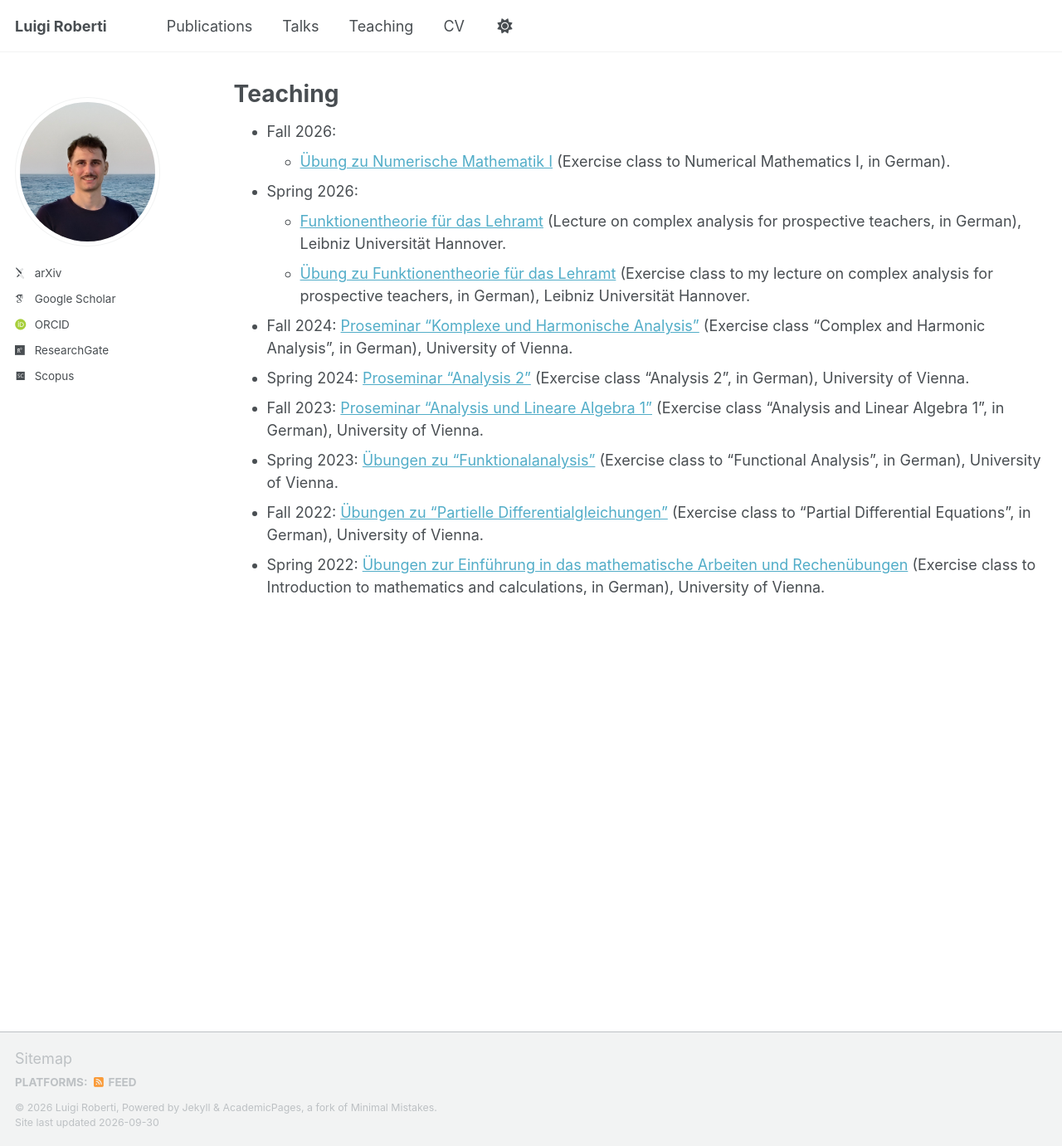
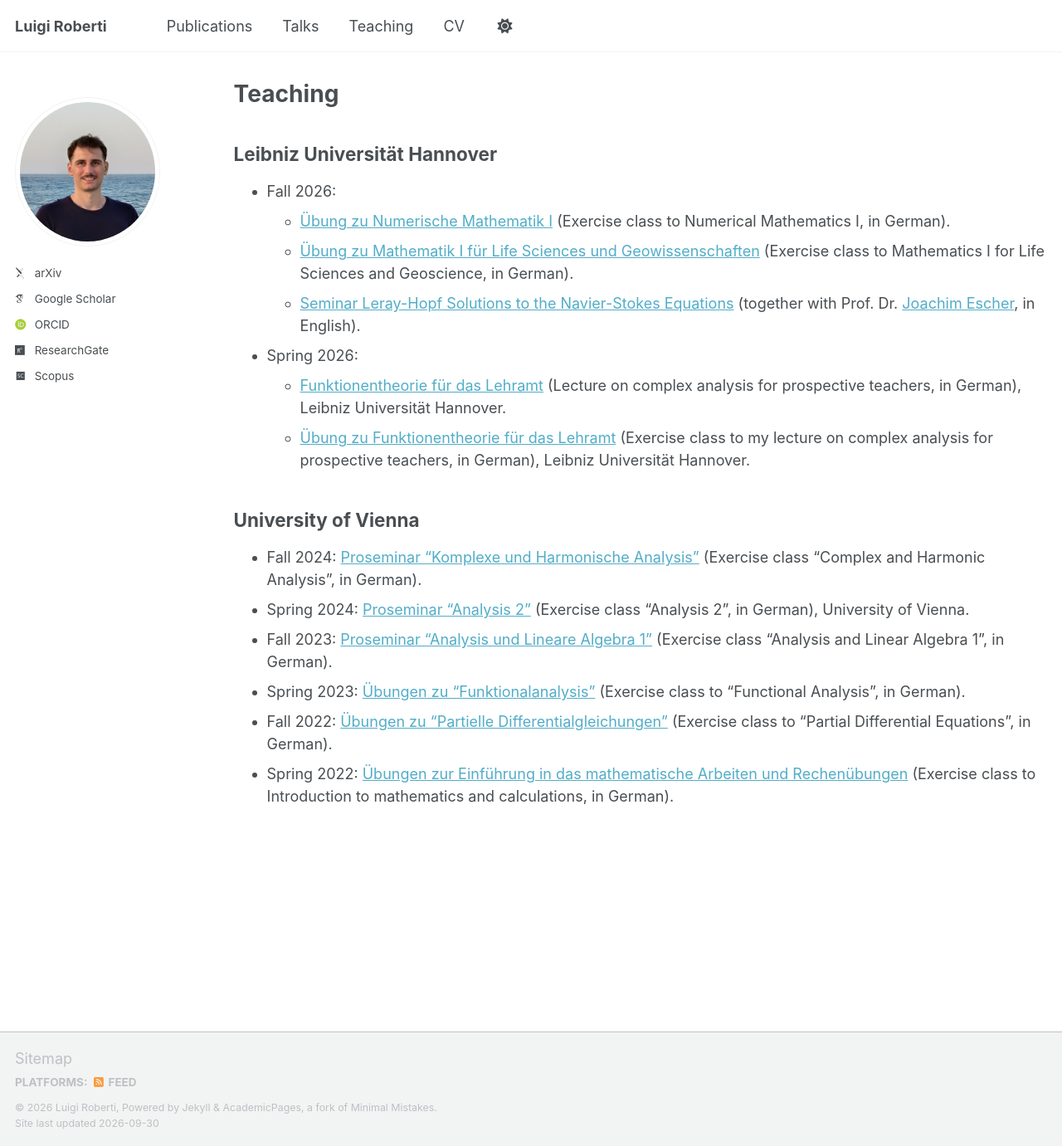
Before and after one commit to luigi-roberti/luigi-roberti.github.io, a Jekyll site: the page built from _pages/teaching.md, in a window 1280 px wide and 1381 px high. Shown: the whole window at 83% size. Built offline with Jekyll 4.4.1, drawn with Linux system fonts in a browser that asks for light colours; some web fonts are replaced; a script that is not in the unit is left out.

Commit message:
Update teaching.md

```diff
--- a/_pages/teaching.md
+++ b/_pages/teaching.md
@@ -5,14 +5,21 @@ permalink: /teaching/
 author_profile: true
 ---
 
+Leibniz Universität Hannover
+---
 * Fall 2026:
-  - [Übung zu Numerische Mathematik I](https://qis.verwaltung.uni-hannover.de/qisserver/rds?state=verpublish&status=init&vmfile=no&publishid=435563&moduleCall=webInfo&publishConfFile=webInfo&publishSubDir=veranstaltung) (Exercise class to Numerical Mathematics I, in German).
+  - [Übung zu Numerische Mathematik I](https://qis.verwaltung.uni-hannover.de/qisserver/rds?state=verpublish&status=init&vmfile=no&publishid=435563&moduleCall=webInfo&publishConfFile=webInfo&publishSubDir=veranstaltung){:target="_blank",rel="noopener"} (Exercise class to Numerical Mathematics I, in German).
+  - [Übung zu Mathematik I für Life Sciences und Geowissenschaften](https://qis.verwaltung.uni-hannover.de/qisserver/rds?state=verpublish&status=init&vmfile=no&publishid=434649&moduleCall=webInfo&publishConfFile=webInfo&publishSubDir=veranstaltung){:target="_blank",rel="noopener"} (Exercise class to Mathematics I for Life Sciences and Geoscience, in German).
+  - [Seminar Leray-Hopf Solutions to the Navier-Stokes Equations](https://qis.verwaltung.uni-hannover.de/qisserver/rds?state=verpublish&status=init&vmfile=no&publishid=442249&moduleCall=webInfo&publishConfFile=webInfo&publishSubDir=veranstaltung){:target="_blank",rel="noopener"} (together with Prof. Dr. [Joachim Escher](https://www.ifam.uni-hannover.de/escher){:target="_blank",rel="noopener"}, in English).
 * Spring 2026:
   - [Funktionentheorie für das Lehramt](https://qis.verwaltung.uni-hannover.de/qisserver/rds?state=verpublish&status=init&vmfile=no&publishid=426067&moduleCall=webInfo&publishConfFile=webInfo&publishSubDir=veranstaltung){:target="_blank",rel="noopener"} (Lecture on complex analysis for prospective teachers, in German), Leibniz Universität Hannover.
   - [Übung zu Funktionentheorie für das Lehramt](https://qis.verwaltung.uni-hannover.de/qisserver/rds?state=verpublish&status=init&vmfile=no&publishid=425748&moduleCall=webInfo&publishConfFile=webInfo&publishSubDir=veranstaltung){:target="_blank",rel="noopener"} (Exercise class to my lecture on complex analysis for prospective teachers, in German), Leibniz Universität Hannover.
-* Fall 2024: [Proseminar “Komplexe und Harmonische Analysis”](https://ufind.univie.ac.at/de/course.html?lv=250019&semester=2024W){:target="_blank",rel="noopener"} (Exercise class “Complex and Harmonic Analysis”, in German), University of Vienna.
+
+University of Vienna
+---
+* Fall 2024: [Proseminar “Komplexe und Harmonische Analysis”](https://ufind.univie.ac.at/de/course.html?lv=250019&semester=2024W){:target="_blank",rel="noopener"} (Exercise class “Complex and Harmonic Analysis”, in German).
 * Spring 2024: [Proseminar “Analysis 2”](https://ufind.univie.ac.at/de/course.html?lv=250028&semester=2024S){:target="_blank",rel="noopener"} (Exercise class “Analysis 2”, in German), University of Vienna.
-* Fall 2023: [Proseminar “Analysis und Lineare Algebra 1”](https://ufind.univie.ac.at/de/course.html?lv=250012&semester=2023W){:target="_blank",rel="noopener"} (Exercise class “Analysis and Linear Algebra 1”, in German), University of Vienna.
-* Spring 2023: [Übungen zu “Funktionalanalysis”](https://ufind.univie.ac.at/de/course.html?lv=250075&semester=2023S){:target="_blank",rel="noopener"} (Exercise class to “Functional Analysis”, in German), University of Vienna.
-* Fall 2022: [Übungen zu “Partielle Differentialgleichungen”](https://ufind.univie.ac.at/de/course.html?lv=250010&semester=2022W){:target="_blank",rel="noopener"} (Exercise class to “Partial Differential Equations”, in German), University of Vienna.
-* Spring 2022: [Übungen zur Einführung in das mathematische Arbeiten und Rechenübungen](https://ufind.univie.ac.at/de/course.html?lv=250003&semester=2022S){:target="_blank",rel="noopener"} (Exercise class to Introduction to mathematics and calculations, in German), University of Vienna.
+* Fall 2023: [Proseminar “Analysis und Lineare Algebra 1”](https://ufind.univie.ac.at/de/course.html?lv=250012&semester=2023W){:target="_blank",rel="noopener"} (Exercise class “Analysis and Linear Algebra 1”, in German).
+* Spring 2023: [Übungen zu “Funktionalanalysis”](https://ufind.univie.ac.at/de/course.html?lv=250075&semester=2023S){:target="_blank",rel="noopener"} (Exercise class to “Functional Analysis”, in German).
+* Fall 2022: [Übungen zu “Partielle Differentialgleichungen”](https://ufind.univie.ac.at/de/course.html?lv=250010&semester=2022W){:target="_blank",rel="noopener"} (Exercise class to “Partial Differential Equations”, in German).
+* Spring 2022: [Übungen zur Einführung in das mathematische Arbeiten und Rechenübungen](https://ufind.univie.ac.at/de/course.html?lv=250003&semester=2022S){:target="_blank",rel="noopener"} (Exercise class to Introduction to mathematics and calculations, in German).
```
